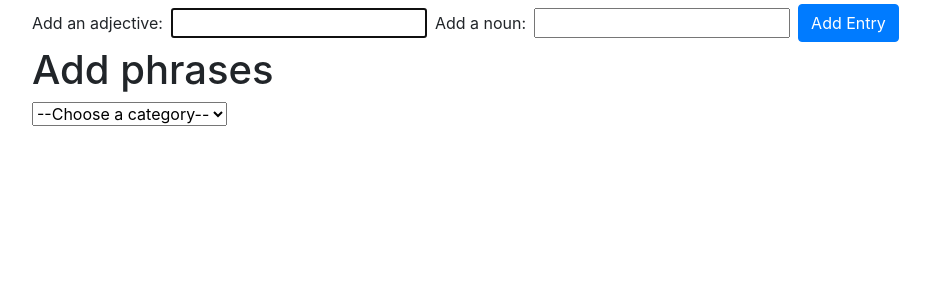
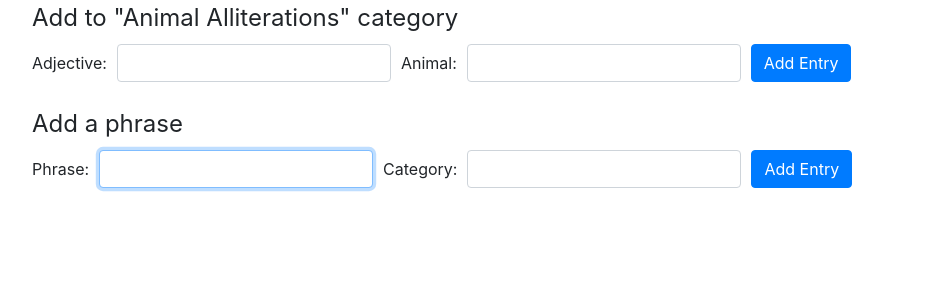
Before and after one commit to timliuGH/keyboard-game, a Flask app: template templates/dev.html in a window 1280 px wide. Shown: the top 300 px of the page, without its empty margins (53-983 px from the left). Run offline with Flask 2, Linux system fonts and the light colour scheme; the template is opened without the code that fills it, so the values that code supplies are empty; some libraries are stand-ins or nearby versions.

Commit message:
Add form for adding general phrases

```diff
--- a/application.py
+++ b/application.py
@@ -83,10 +83,11 @@ def dev():
         return render_template("login.html")
 
     phrases = db.execute("SELECT phrase FROM phrases").fetchall()
+    categories = db.execute("SELECT category FROM phrases GROUP BY category").fetchall()
     adjectives = db.execute("SELECT adjective FROM adjectives").fetchall()
     nouns = db.execute("SELECT noun FROM nouns").fetchall()
 
-    return render_template("dev.html", phrases=phrases, adjectives=adjectives, nouns=nouns)
+    return render_template("dev.html", phrases=phrases, categories=categories, adjectives=adjectives, nouns=nouns)
 
     # Get all categories
     # categories = db.execute("SELECT category FROM phrases GROUP BY category").fetchall()
@@ -95,7 +96,7 @@ def dev():
 
 @app.route("/add-adj-n", methods=["POST"])
 def add_adj_n():
-    """Add user-supplied adjective and/or noun to database"""
+    """Add user-supplied adjective and/or noun to database with title case"""
     adj = request.form.get("adjective").title()
     noun = request.form.get("noun").title()
     if adj != "":
@@ -105,3 +106,15 @@ def add_adj_n():
     db.commit()
 
     return redirect("/dev")
+
+
+@app.route("/add-phrase", methods=["POST"])
+def add_phrase():
+    """Add user-supplied phrase and category to database with title case"""
+    phrase = request.form.get("phrase").title()
+    category = request.form.get("category").title()
+    if phrase != "":
+        db.execute("INSERT INTO phrases (phrase, category) \
+            VALUES (:phrase, :category)", {"phrase": phrase, "category": category})
+        db.commit()
+    return redirect("/dev")
--- a/templates/dev.html
+++ b/templates/dev.html
@@ -3,36 +3,63 @@
 {% block body %}
 
 <div class="container">
-
-  <form class="form-inline" action="/add-adj-n" method="post">
-        <label class="my-1 mr-2" for="adjective">Add an adjective: </label>
-        <input class="my-1 mr-sm-2" type="text" class="form-control" id="adjective" name="adjective" list="adjective-list" autofocus>
+  <form action="/add-adj-n" method="post">
+      <fieldset>
+          <legend>Add to "Animal Alliterations" category</legend>
+          <div class="form-row">
+              <label class="col-auto col-form-label" for="adjective">Adjective: </label>
+              <div class="col-auto">
+                <input class="form-control" type="text" id="adjective" name="adjective" list="adjective-list">
                 <datalist id="adjective-list">
                   {% for adjective in adjectives %}
                     <option>{{ adjective[0] }}</option>
                   {% endfor %}
                 </datalist>
-        <label class="my-1 mr-2" for="noun">Add a noun: </label>
-        <input class="my-1 mr-sm-2" type="text" class="form-control" id="noun" name="noun" list="noun-list">
+              </div>
+              <label class="col-auto col-form-label" for="noun">Animal: </label>
+              <div class="col-auto">
+                <input class="form-control" type="text" id="noun" name="noun" list="noun-list">
                 <datalist id="noun-list">
                   {% for noun in nouns %}
                     <option>{{ noun[0] }}</option>
                   {% endfor %}
                 </datalist>
-        <button type="submit" class="btn btn-primary my-1 mr-2">Add Entry</button>
+              </div>
+              <div class="col-auto">
+                  <button type="submit" class="btn btn-primary">Add Entry</button>
+              </div>
+          </div>
+      </fieldset>
   </form>
-
-  <!-- form for adding full phrase -->
-  <!-- search bar with auto-complete -->
-
-
-  <h1>Add phrases</h1>
-  <select name="categories" id="categories">
-    <option value="">--Choose a category--</option>
+  <br>
+  <form action="/add-phrase" method="post">
+      <fieldset>
+          <legend>Add a phrase</legend>
+          <div class="form-row">
+              <label class="col-auto col-form-label" for="phrase">Phrase: </label>
+              <div class="col-auto">
+                  <input class="form-control" type="text" id="phrase" name="phrase" list="phrase-list" autofocus>
+                  <datalist id="phrase-list">
+                    {% for phrase in phrases %}
+                      <option>{{ phrase[0] }}</option>
+                    {% endfor %}
+                  </datalist>
+              </div>
+              <label class="col-auto col-form-label" for="category">Category: </label>
+              <div class="col-auto">
+                  <input class="form-control" type="text" id="category" name="category" list="category-list" required>
+                  <datalist id="category-list">
                     {% for category in categories %}
-      <option value="category">{{ category[0] }}</option>
+                      <option>{{ category[0] }}</option>
                     {% endfor %}
-  </select>
+                  </datalist>
+              </div>
+              <div class="col-auto">
+                  <button class="btn btn-primary" type="submit">Add Entry</button>
+              </div>
+          </div>
+      </fieldset>
+  </form>
 </div>
 
 {% endblock %}
```
Lines whose indentation alone changed are shown as unchanged.
